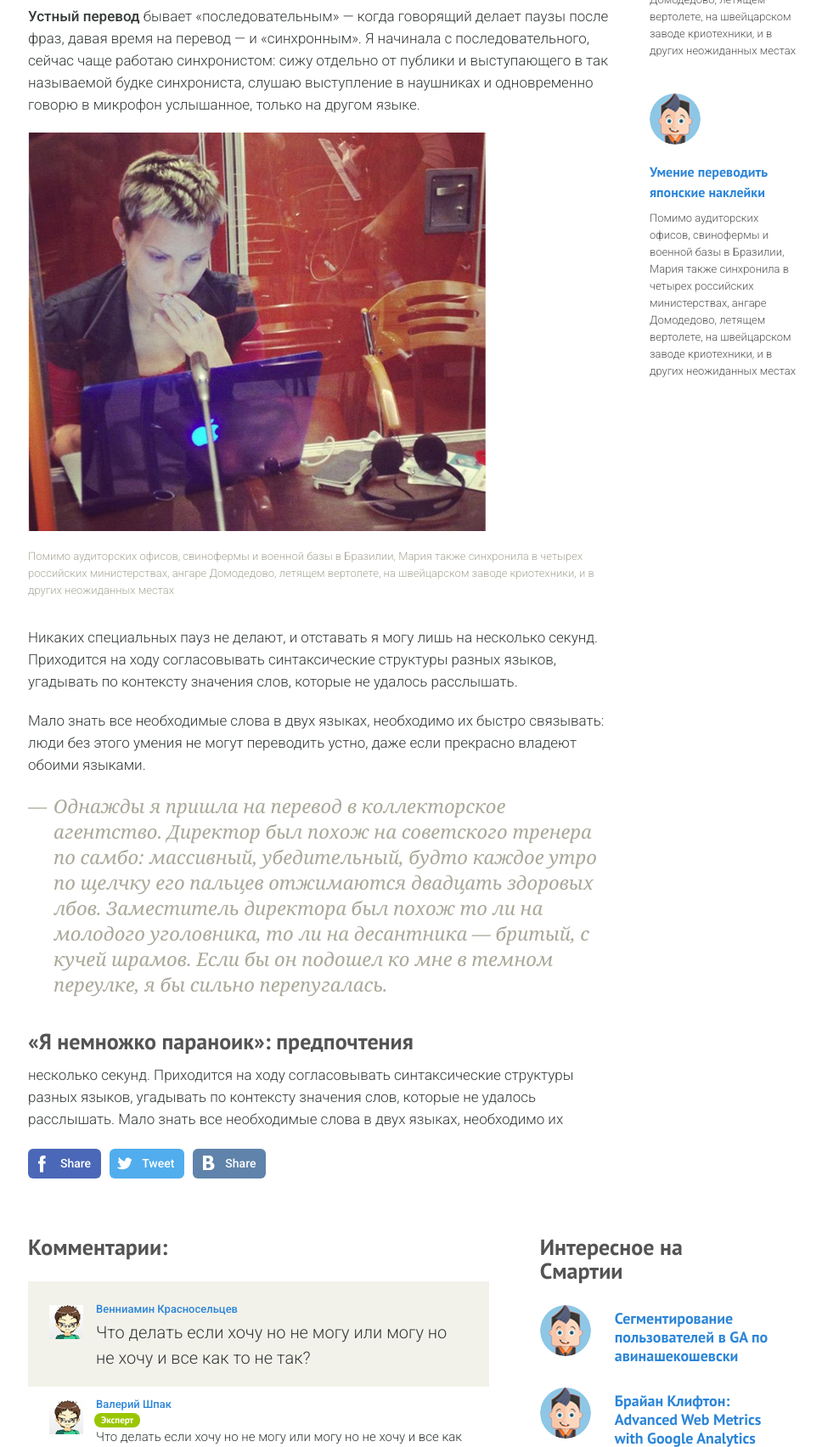
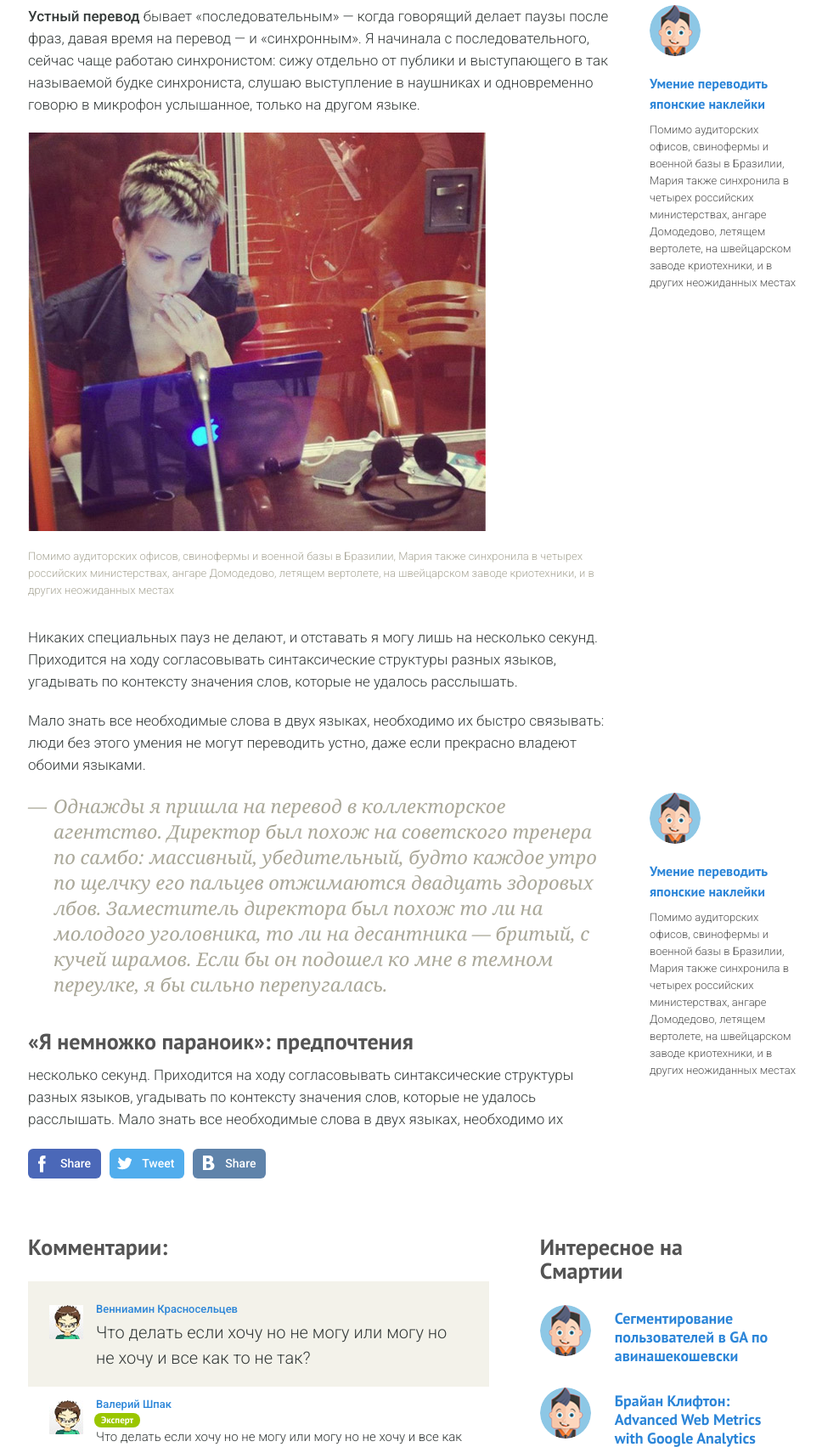
Before and after one commit to fglukhov/smartia-markup, a PHP site: page /articles-item.html in a window 1280 px wide. Shown: the part 1558-3261 px from the top of the page at 85% size, without its empty margins (152-1120 px from the left). Run offline with PHP 8.4, Linux system fonts and the light colour scheme.

Commit message:
Ver. 1.6
Text-related blocks at article page added

```diff
--- a/articles-item.html
+++ b/articles-item.html
@@ -114,30 +114,6 @@
 											<strong>Работает:</strong> Апостолом новой веры
 										</div>
 									</div>
-									<div class="skills-list author-skills clearfix">
-										<div class="skills-item">
-											<div class="pic">
-												<a href="#"><img src="images/skill-dummy-s.png"></a>
-											</div>
-											<div class="descr">
-												<a class="skill-name" href="#">Умение переводить японские наклейки</a>
-												<div class="skill-short">
-													Помимо аудиторских офисов, свинофермы и военной базы в Бразилии, Мария также синхронила в четырех российских министерствах, ангаре Домодедово,  летящем вертолете, на швейцарском заводе криотехники, и в других неожиданных местах
-												</div>
-											</div>
-										</div>
-										<div class="skills-item">
-											<div class="pic">
-												<a href="#"><img src="images/skill-dummy-s.png"></a>
-											</div>
-											<div class="descr">
-												<a class="skill-name" href="#">Умение переводить японские наклейки</a>
-												<div class="skill-short">
-													Помимо аудиторских офисов, свинофермы и военной базы в Бразилии, Мария также синхронила в четырех российских министерствах, ангаре Домодедово,  летящем вертолете, на швейцарском заводе криотехники, и в других неожиданных местах
-												</div>
-											</div>
-										</div>
-									</div>
 								</div>
 							</div>
 						</div>
@@ -158,6 +134,22 @@
 
 							<iframe width="100%" height="315" src="//www.youtube.com/embed/wCDIYvFmgW8" frameborder="0" allowfullscreen></iframe>
 
+							<div class="text-related">
+								<div class="skills-list author-skills clearfix">
+									<div class="skills-item">
+										<div class="pic">
+											<a href="#"><img src="images/skill-dummy-s.png"></a>
+										</div>
+										<div class="descr">
+											<a class="skill-name" href="#">Умение переводить японские наклейки</a>
+											<div class="skill-short">
+												Помимо аудиторских офисов, свинофермы и военной базы в Бразилии, Мария также синхронила в четырех российских министерствах, ангаре Домодедово,  летящем вертолете, на швейцарском заводе криотехники, и в других неожиданных местах
+											</div>
+										</div>
+									</div>
+								</div>
+							</div>
+
 							<p><strong>Устный перевод</strong> бывает «последовательным» — когда говорящий делает паузы после фраз, давая время на перевод — и «синхронным». Я начинала с последовательного, сейчас чаще работаю синхронистом: сижу отдельно от публики и выступающего в так называемой будке синхрониста, слушаю выступление в наушниках и одновременно говорю в микрофон услышанное, только на другом языке.</p>
 
 							<img src="files/article-pic-2.jpg" />
@@ -168,6 +160,22 @@
 
 							<p>Никаких специальных пауз не делают, и отставать я могу лишь на несколько секунд. Приходится на ходу согласовывать синтаксические структуры разных языков, угадывать по контексту значения слов, которые не удалось расслышать.</p>
 							<p>Мало знать все необходимые слова в двух языках, необходимо их быстро связывать: люди без этого умения не могут переводить устно, даже если прекрасно владеют обоими языками.</p>
+
+							<div class="text-related">
+								<div class="skills-list author-skills clearfix">
+									<div class="skills-item">
+										<div class="pic">
+											<a href="#"><img src="images/skill-dummy-s.png"></a>
+										</div>
+										<div class="descr">
+											<a class="skill-name" href="#">Умение переводить японские наклейки</a>
+											<div class="skill-short">
+												Помимо аудиторских офисов, свинофермы и военной базы в Бразилии, Мария также синхронила в четырех российских министерствах, ангаре Домодедово,  летящем вертолете, на швейцарском заводе криотехники, и в других неожиданных местах
+											</div>
+										</div>
+									</div>
+								</div>
+							</div>
 
 							<blockquote>
 								Однажды я пришла на перевод в коллекторское агентство. Директор был похож на советского тренера по самбо: массивный, убедительный, будто каждое утро по щелчку его пальцев отжимаются двадцать здоровых лбов. Заместитель директора был похож то ли на молодого уголовника, то ли на десантника — бритый, с кучей шрамов. Если бы он подошел ко мне в темном переулке, я бы сильно перепугалась.
--- a/css/template.css
+++ b/css/template.css
@@ -466,6 +466,7 @@ textarea {
 .col-main {
 	float:left;
   width:59.7%;
+	position:relative;
 }
 
 .col-l {
@@ -897,6 +898,7 @@ textarea {
 	-webkit-border-radius:30px;
 	-moz-border-radius:30px;
 	border-radius:30px;
+	margin:0;
 }
 
 .skills-item .descr {
@@ -1990,7 +1992,8 @@ h2.col-title {
 	.article-col-main {
 		width:auto;
 		float:none;
-		overflow:hidden;
+		/* overflow:hidden; */
+		margin-right:218px;
 	}
 }
 
@@ -2645,3 +2648,16 @@ h2.col-title {
 		height: 155px !important;
 		clear:both !important;}
 }
+
+.text-related {
+  position:absolute;
+	left:100%;
+	margin-left:40px;
+	width:178px;
+}
+
+@media (max-width:779px) {
+  .text-related {
+		display:none;
+	}
+}
```
Also changed, not shown: sticky-footer.html (+0 -16 lines).
